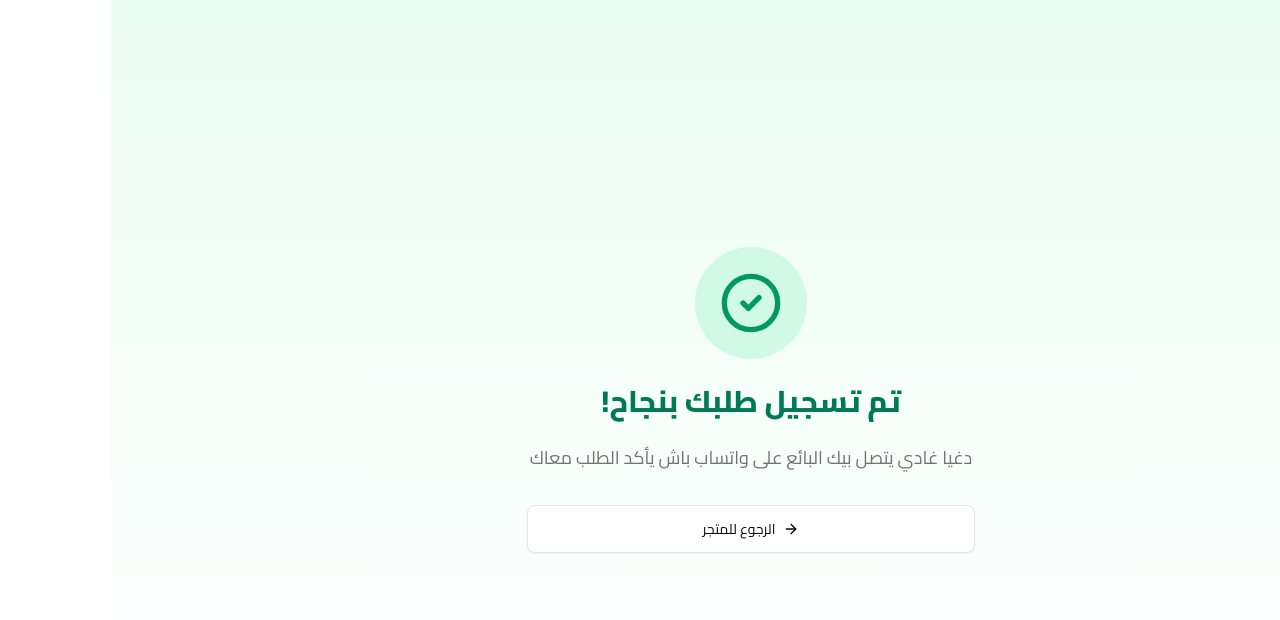
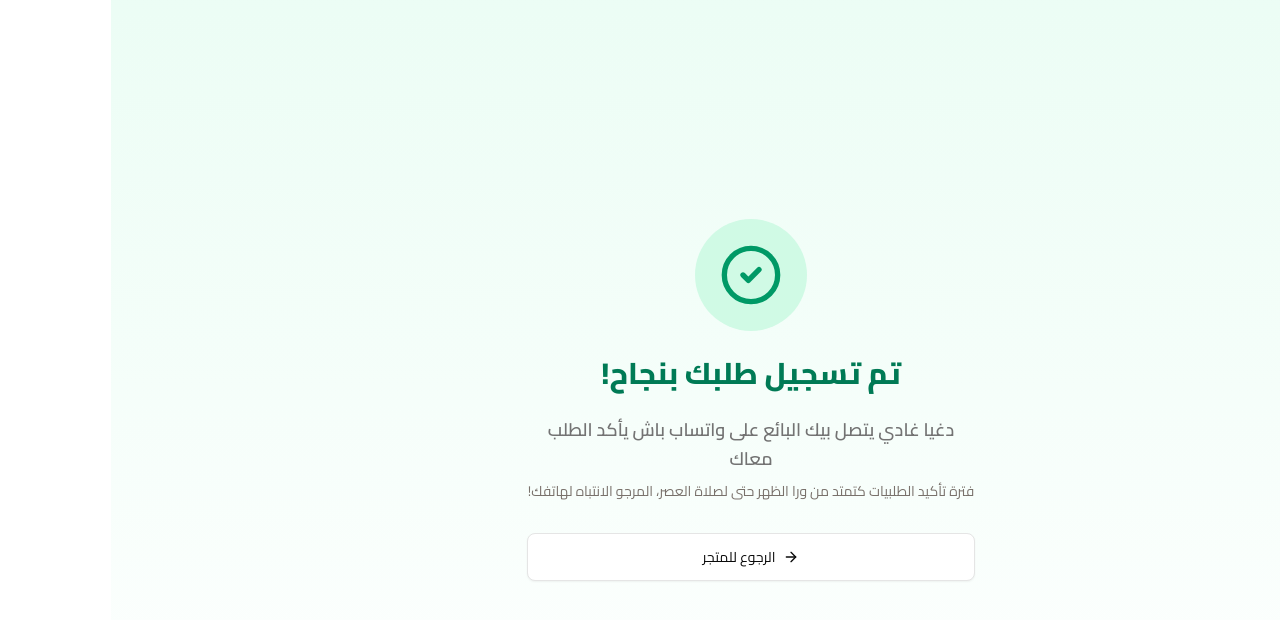
Before and after one commit to Mr-pynux/WATSAP-COD-Manager, a Next.js app: page /success in a window 1280 px wide. Shown: the top 620 px of the page. Built offline with nearby package versions, Linux system fonts and the light colour scheme.

Commit message:
feat: add confirmation time frame to success page

```diff
--- a/package.json
+++ b/package.json
@@ -90,6 +90,7 @@
     "bun-types": "^1.3.4",
     "eslint": "^9",
     "eslint-config-next": "^16.1.1",
+    "pg": "^8.23.1",
     "tailwindcss": "^4",
     "tw-animate-css": "^1.3.5",
     "typescript": "^5"
--- a/src/app/success/page.tsx
+++ b/src/app/success/page.tsx
@@ -159,9 +159,14 @@ export default async function SuccessPage({ searchParams }: SuccessPageProps) {
             </p>
           </div>
         ) : (
-          <p className="text-muted-foreground text-lg leading-relaxed">
-            دغيا غادي يتصل بيك البائع على واتساب باش يأكد الطلب معاك
-          </p>
+          <div className="space-y-2">
+            <p className="text-muted-foreground text-lg leading-relaxed font-semibold">
+              دغيا غادي يتصل بيك البائع على واتساب باش يأكد الطلب معاك
+            </p>
+            <p className="text-stone-500 text-sm">
+              فترة تأكيد الطلبيات كتمتد من ورا الظهر حتى لصلاة العصر، المرجو الانتباه لهاتفك!
+            </p>
+          </div>
         )}
 
         <div className="space-y-3 pt-2">
```
Also changed, not shown: 1 other file (tests, documents, lock files or other folders).
